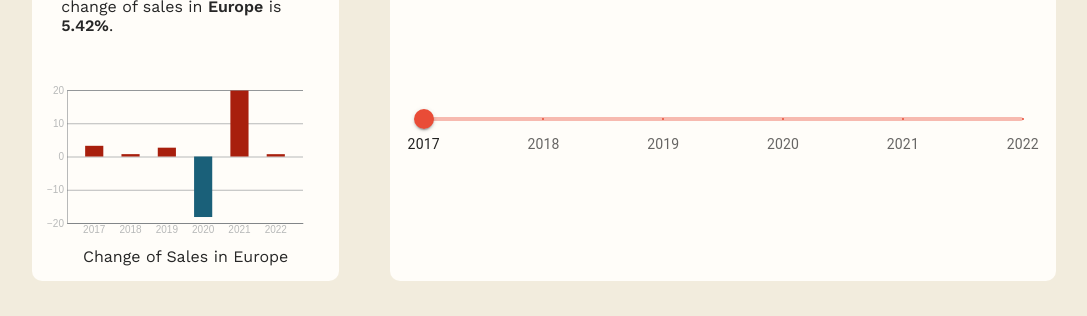
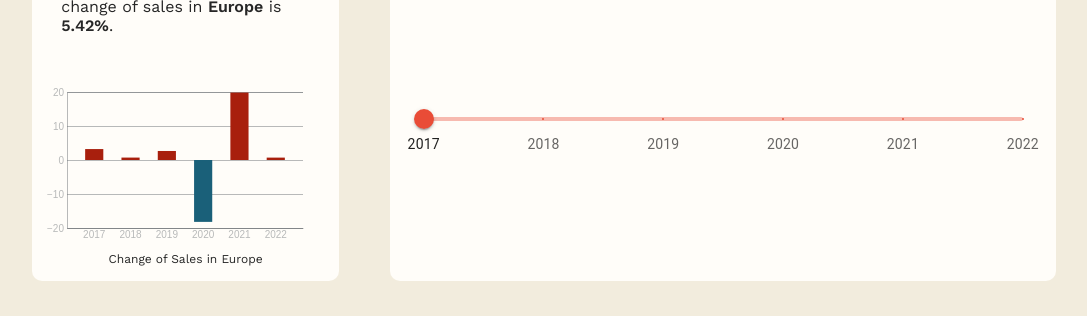
Before and after one commit to EduardvonBriesen/coffeenators, a React (Create React App) app: page / in a window 1280 px wide. Shown: the part 2855-3171 px from the top of the page, without its empty margins (96-1183 px from the left). Built offline with nearby package versions, Linux system fonts and the light colour scheme; no server answers.

Commit message:
add zoom to barchart

```diff
--- a/src/components/barChart/BarChart.tsx
+++ b/src/components/barChart/BarChart.tsx
@@ -16,6 +16,13 @@ const BarChartContainer = styled.div`
   align-items: center;
   justify-content: center;
   font-size: 2vh;
+  cursor: pointer;
+
+  p {
+    margin: 0;
+    text-align: center;
+    font-size: 1.5vh;
+  }
 `;
 
 const SvgContainer = styled.div`
@@ -40,6 +47,8 @@ function BarChart() {
 
   const [height, setHeight] = useState(0);
   const [width, setWidth] = useState(0);
+
+  const [zoomed, setZoomed] = useState(false);
 
   const margin = { top: 20, right: 20, bottom: 20, left: 20 };
   const ref = useRef<HTMLDivElement>(null);
@@ -74,8 +83,8 @@ function BarChart() {
     .padding(0.5);
   const scaleY = scaleLinear()
     .domain([
-      Math.min(...data.map(({ value }) => value)) < 0
-        ? Math.min(...data.map(({ value }) => value))
+      Math.min(...data.map(({ value }) => value)) < 0 || zoomed
+        ? Math.min(...data.map(({ value }) => value)) - 0.5
         : 0,
       Math.max(...data.map(({ value }) => value)),
     ])
@@ -84,7 +93,7 @@ function BarChart() {
 
   return (
     <BarChartContainer>
-      <SvgContainer ref={ref}>
+      <SvgContainer ref={ref} onClick={() => setZoomed(!zoomed)}>
         <svg
           width={width + margin.left + margin.right}
           height={height + margin.top + margin.bottom}
@@ -96,7 +105,9 @@ function BarChart() {
           </g>
         </svg>
       </SvgContainer>
-      {title} in {translateCountryG2E(currentCountry)}
+      <p>
+        {title} in {translateCountryG2E(currentCountry)}
+      </p>
     </BarChartContainer>
   );
 }
```
